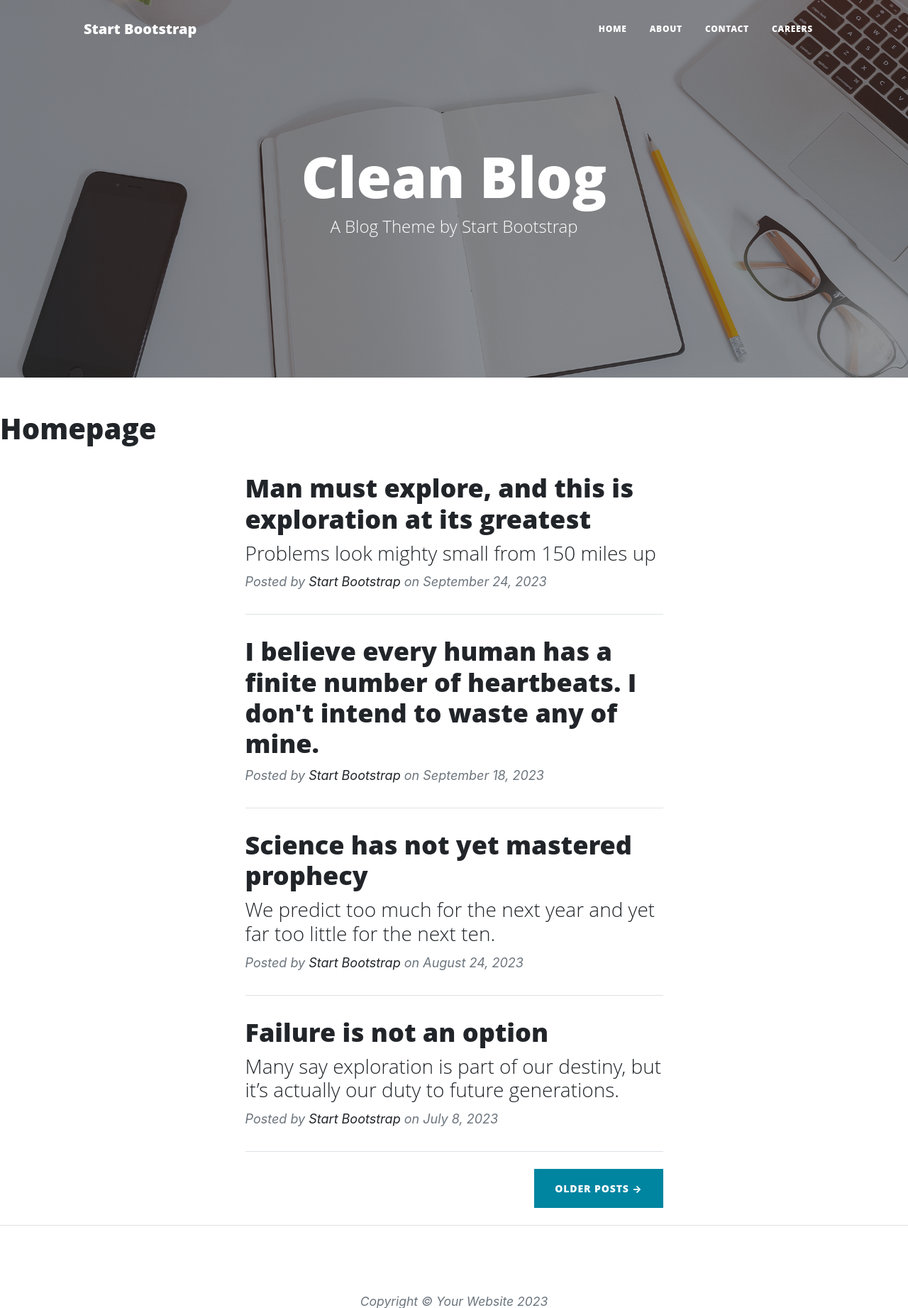
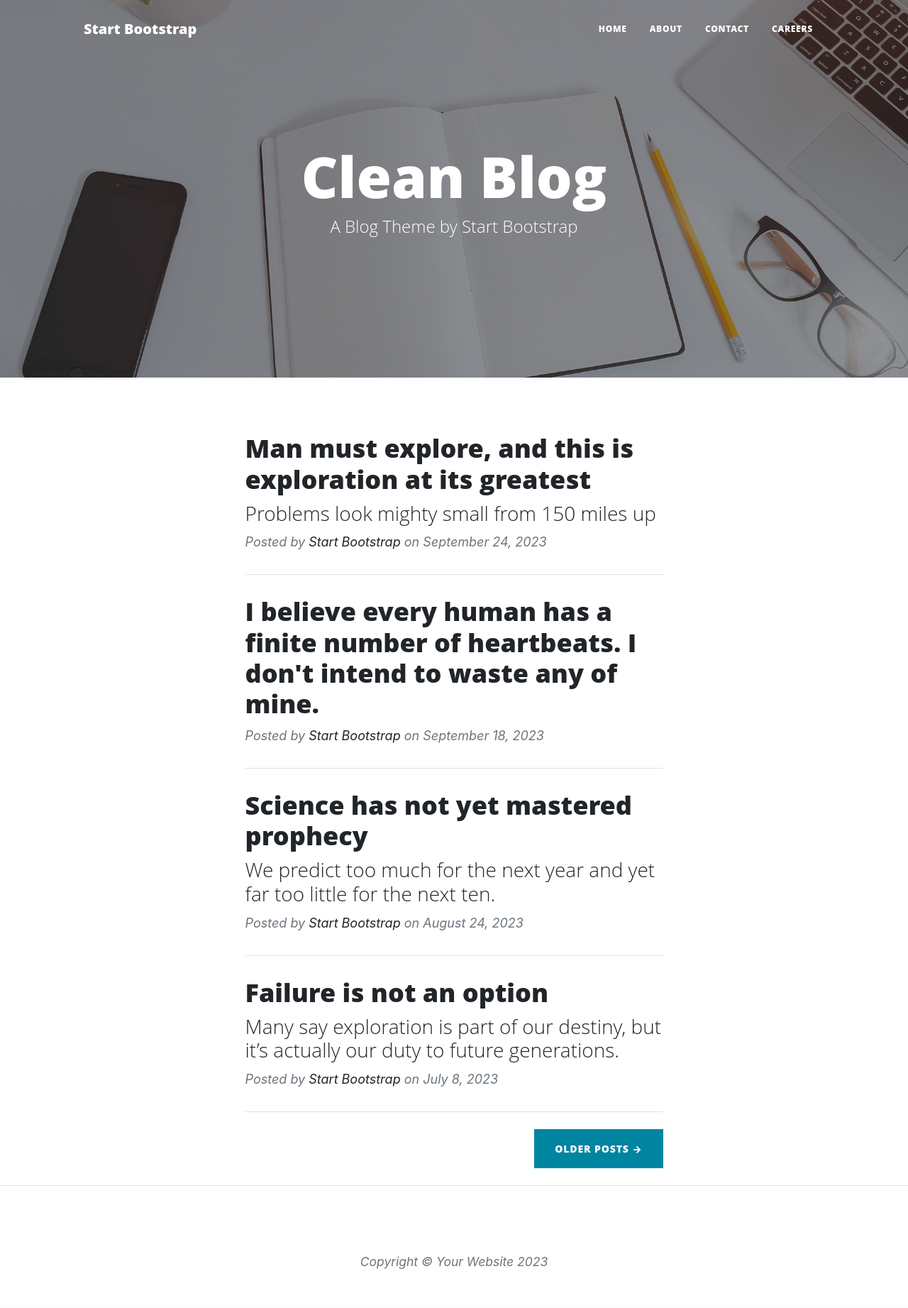
Before and after one commit to stephendawsondev/first-flask-site, a Flask app: page / in a window 1280 px wide. Shown: the top 1843 px of the page at 71% size. After the commit the page ends 1788 px from the top, so only its background shows below. Run offline with Flask 3, Linux system fonts and the light colour scheme; some libraries are stand-ins or nearby versions.

Commit message:
move blog content to index

```diff
--- a/templates/base.html
+++ b/templates/base.html
@@ -13,7 +13,7 @@
     <!-- Navigation-->
     <nav class="navbar navbar-expand-lg navbar-light" id="mainNav">
       <div class="container px-4 px-lg-5">
-          <a class="navbar-brand" href="index.html">Start Bootstrap</a>
+          <a class="navbar-brand" href="{{ url_for('index') }}">Start Bootstrap</a>
           <button class="navbar-toggler" type="button" data-bs-toggle="collapse" data-bs-target="#navbarResponsive" aria-controls="navbarResponsive" aria-expanded="false" aria-label="Toggle navigation">
               Menu
               <i class="fas fa-bars"></i>
@@ -41,68 +41,10 @@
           </div>
       </div>
   </header>
-  {% block content %} {% endblock %}
+
   <!-- Main Content-->
   <div class="container px-4 px-lg-5">
-      <div class="row gx-4 gx-lg-5 justify-content-center">
-          <div class="col-md-10 col-lg-8 col-xl-7">
-              <!-- Post preview-->
-              <div class="post-preview">
-                  <a href="post.html">
-                      <h2 class="post-title">Man must explore, and this is exploration at its greatest</h2>
-                      <h3 class="post-subtitle">Problems look mighty small from 150 miles up</h3>
-                  </a>
-                  <p class="post-meta">
-                      Posted by
-                      <a href="#!">Start Bootstrap</a>
-                      on September 24, 2023
-                  </p>
-              </div>
-              <!-- Divider-->
-              <hr class="my-4" />
-              <!-- Post preview-->
-              <div class="post-preview">
-                  <a href="post.html"><h2 class="post-title">I believe every human has a finite number of heartbeats. I don't intend to waste any of mine.</h2></a>
-                  <p class="post-meta">
-                      Posted by
-                      <a href="#!">Start Bootstrap</a>
-                      on September 18, 2023
-                  </p>
-              </div>
-              <!-- Divider-->
-              <hr class="my-4" />
-              <!-- Post preview-->
-              <div class="post-preview">
-                  <a href="post.html">
-                      <h2 class="post-title">Science has not yet mastered prophecy</h2>
-                      <h3 class="post-subtitle">We predict too much for the next year and yet far too little for the next ten.</h3>
-                  </a>
-                  <p class="post-meta">
-                      Posted by
-                      <a href="#!">Start Bootstrap</a>
-                      on August 24, 2023
-                  </p>
-              </div>
-              <!-- Divider-->
-              <hr class="my-4" />
-              <!-- Post preview-->
-              <div class="post-preview">
-                  <a href="post.html">
-                      <h2 class="post-title">Failure is not an option</h2>
-                      <h3 class="post-subtitle">Many say exploration is part of our destiny, but it’s actually our duty to future generations.</h3>
-                  </a>
-                  <p class="post-meta">
-                      Posted by
-                      <a href="#!">Start Bootstrap</a>
-                      on July 8, 2023
-                  </p>
-              </div>
-              <!-- Divider-->
-              <hr class="my-4" />
-              <!-- Pager-->
-              <div class="d-flex justify-content-end mb-4"><a class="btn btn-primary text-uppercase" href="#!">Older Posts →</a></div>
-          </div>
-      </div>
+    {% block content %} {% endblock %}
   </div>
   <!-- Footer-->
   <footer class="border-top">
--- a/templates/index.html
+++ b/templates/index.html
@@ -1,3 +1,78 @@
 {% extends 'base.html' %} {% block content %}
-<h1>Homepage</h1>
+<div class="row gx-4 gx-lg-5 justify-content-center">
+  <div class="col-md-10 col-lg-8 col-xl-7">
+    <!-- Post preview-->
+    <div class="post-preview">
+      <a href="post.html">
+        <h2 class="post-title">
+          Man must explore, and this is exploration at its greatest
+        </h2>
+        <h3 class="post-subtitle">
+          Problems look mighty small from 150 miles up
+        </h3>
+      </a>
+      <p class="post-meta">
+        Posted by
+        <a href="#!">Start Bootstrap</a>
+        on September 24, 2023
+      </p>
+    </div>
+    <!-- Divider-->
+    <hr class="my-4" />
+    <!-- Post preview-->
+    <div class="post-preview">
+      <a href="post.html"
+        ><h2 class="post-title">
+          I believe every human has a finite number of heartbeats. I don't
+          intend to waste any of mine.
+        </h2></a
+      >
+      <p class="post-meta">
+        Posted by
+        <a href="#!">Start Bootstrap</a>
+        on September 18, 2023
+      </p>
+    </div>
+    <!-- Divider-->
+    <hr class="my-4" />
+    <!-- Post preview-->
+    <div class="post-preview">
+      <a href="post.html">
+        <h2 class="post-title">Science has not yet mastered prophecy</h2>
+        <h3 class="post-subtitle">
+          We predict too much for the next year and yet far too little for the
+          next ten.
+        </h3>
+      </a>
+      <p class="post-meta">
+        Posted by
+        <a href="#!">Start Bootstrap</a>
+        on August 24, 2023
+      </p>
+    </div>
+    <!-- Divider-->
+    <hr class="my-4" />
+    <!-- Post preview-->
+    <div class="post-preview">
+      <a href="post.html">
+        <h2 class="post-title">Failure is not an option</h2>
+        <h3 class="post-subtitle">
+          Many say exploration is part of our destiny, but it’s actually our
+          duty to future generations.
+        </h3>
+      </a>
+      <p class="post-meta">
+        Posted by
+        <a href="#!">Start Bootstrap</a>
+        on July 8, 2023
+      </p>
+    </div>
+    <!-- Divider-->
+    <hr class="my-4" />
+    <!-- Pager-->
+    <div class="d-flex justify-content-end mb-4">
+      <a class="btn btn-primary text-uppercase" href="#!">Older Posts →</a>
+    </div>
+  </div>
+</div>
 {% endblock %}
```
